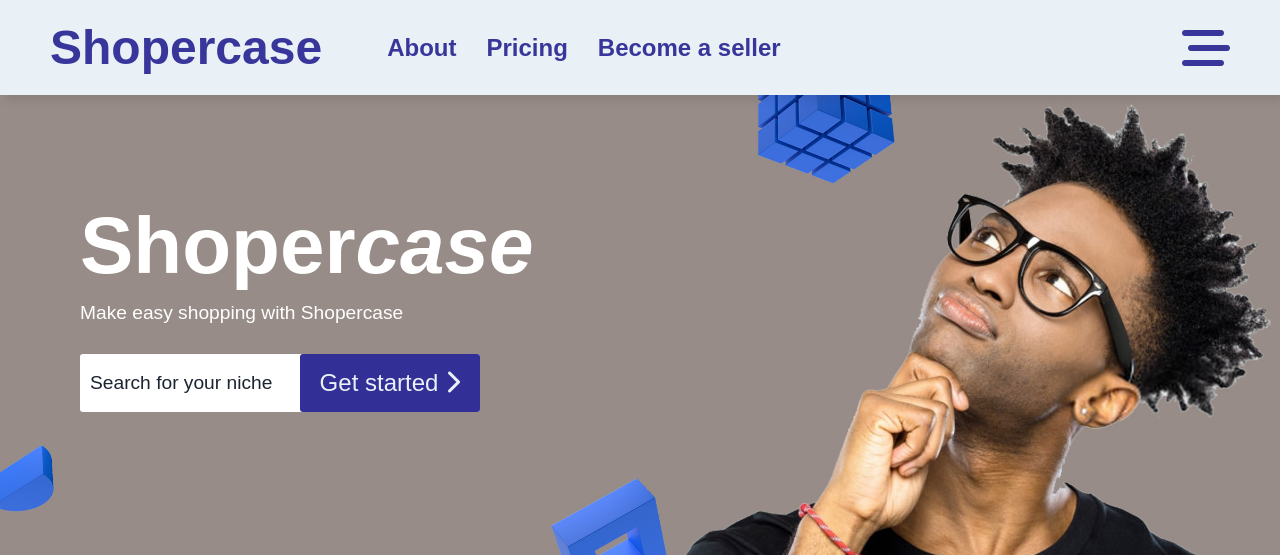
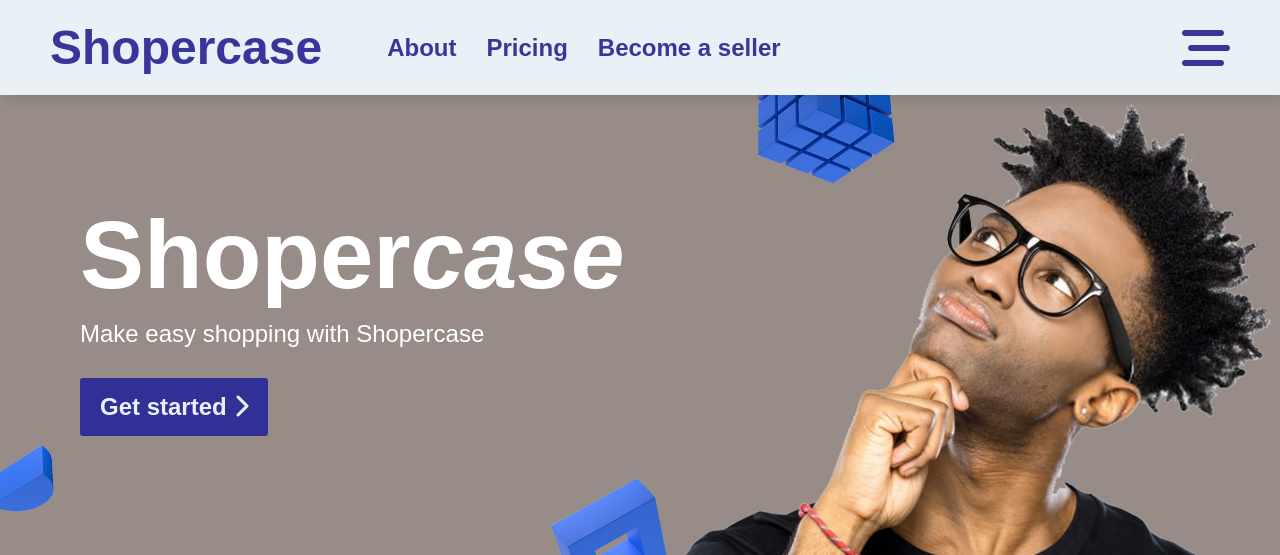
Before and after one commit to Blackbobs/Shopercase, a plain HTML site: page index.html in a window 1280 px wide. Shown: the top 555 px of the page. Drawn offline with Linux system fonts and the light colour scheme.

Commit message:
remove the search area

```diff
--- a/css/main.css
+++ b/css/main.css
@@ -905,14 +905,14 @@
     font-style: oblique;
 }
 .showcase .showcase-head h2{
-    font-size: 5rem;
+    font-size: 6rem;
     margin-bottom: 10px;
 }
 .showcase .showcase-head p{
-    font-size: 1.2rem;
+    font-size: 1.5rem;
     margin-bottom: 10px;
 }
-.showcase .showcase-head .search{
+/* .showcase .showcase-head .search{
     background-color: var(--light-theme);
     display: flex;
     align-items: center;
@@ -920,23 +920,25 @@
     border-radius: 3px;
     margin: 30px 0;
     width: 400px;
-}
-.showcase .showcase-head .search a{
+} */
+.showcase .showcase-head a{
     display: inline-block;
     text-decoration: none;
     color: var(--alice-blue);
     background-color: var(--purple-hover);
     padding: 15px 20px;
     font-size: 1.5rem;
-    font-weight: 500;
+    font-weight: 600;
     border-radius: 3px;
+    display: inline-block;
+    margin-top: 20px;
 }
-.showcase .showcase-head .search small{
+/* .showcase .showcase-head .search small{
     padding: 10px;
     font-size: 1.2rem;
     outline: 0;
     color: var(--dark-theme);
-}
+} */
 .showcase .showcase-social{
     align-self: center;
     margin: 10px 0;
--- a/index.html
+++ b/index.html
@@ -328,10 +328,7 @@
         <div class="showcase-head">
             <h2>Shoper<span>case</span></h2>
             <p>Make easy shopping with Shopercase</p>
-            <div class="search">
-                <small contenteditable="true">Search for your niche</small>
             <a href="#">Get started <i class="fas fa-chevron-right"></i></a>
-            </div>
         </div>
         <div class="showcase-social">
             <a href="#"><i class="fab fa-facebook-square"></i></a>
@@ -345,44 +342,6 @@
         <img src="./images/showcase.jpg" alt="platform image">
     </div>
 
-    <!-- <div class="slides">
-    <div class="slide-container">
-        <div class="slide">
-            <img src="https://images.pexels.com/photos/936137/pexels-photo-936137.jpeg?auto=compress&cs=tinysrgb&w=400" alt="">
-            <div>
-                <p><i class="fa-solid fa-diagram-project"></i>Create a stunning online store with a few clicks.</p>
-            </div>
-        </div>
-        <div class="slide">
-            <img src="https://images.pexels.com/photos/1181676/pexels-photo-1181676.jpeg?auto=compress&cs=tinysrgb&w=400" alt="">
-            <div>
-                <p><i class="fa-solid fa-code-branch"></i></i>Manage and track orders</p>
-            </div>
-        </div>
-        <div class="slide">
-            <img src="https://images.pexels.com/photos/2988232/pexels-photo-2988232.jpeg?auto=compress&cs=tinysrgb&w=400" alt="">
-            <div>
-            <p><i class="fa fa-credit-slide" aria-hidden="true"></i>Easily accept payments from customers: Customize
-                your store with themes and templates</p>
-            </div>
-        </div>
-        <div class="slide">
-            <img src="https://images.pexels.com/photos/3806753/pexels-photo-3806753.jpeg?auto=compress&cs=tinysrgb&w=400" alt="">
-            <div>
-            <p><i class="fa fa-users" aria-hidden="true"></i></i>Powerful marketing features to promote your
-                products</p>
-            </div>
-        </div>
-        <div class="slide">
-            <img src="https://images.pexels.com/photos/106344/pexels-photo-106344.jpeg?auto=compress&cs=tinysrgb&w=400" alt="">
-            <div>
-            <p><i class="fa fa-line-chart" aria-hidden="true"></i></i>Comprehensive analytics to track store
-                performance
-            </p>
-        </div>
-        </div>
-    </div>
-</div> -->
 
     <section class="about">
         <div class="about-inner">
```
